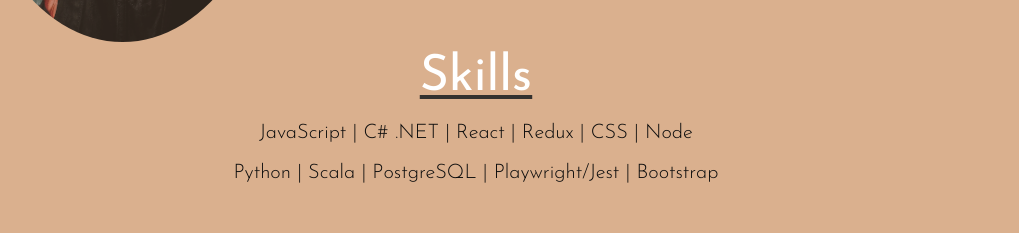
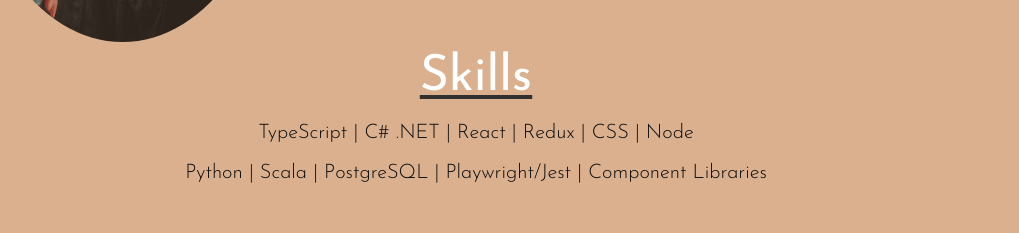
Before and after one commit to travisjhuss/travisjhuss.github.io, a React (Create React App) app: page / in a window 1280 px wide. Shown: the part 1320-1553 px from the top of the page, without its empty margins (164-1183 px from the left). Built offline with nearby package versions, Linux system fonts and the light colour scheme.

Commit message:
Update About.jsx

```diff
--- a/src/components/About/About.jsx
+++ b/src/components/About/About.jsx
@@ -29,10 +29,10 @@ export default function About() {
             <Grid item xs={12}>
               <p className="subtitle skills-header">Skills</p>
               <p className="body-text" style={{ textAlign: 'center' }}>
-                JavaScript | C# .NET | React | Redux | CSS | Node
+                TypeScript | C# .NET | React | Redux | CSS | Node
               </p>
               <p className="body-text" style={{ textAlign: 'center' }}>
-                Python | Scala | PostgreSQL | Playwright/Jest | Bootstrap
+                Python | Scala | PostgreSQL | Playwright/Jest | Component Libraries
               </p>
             </Grid>
           </Grid>
```
